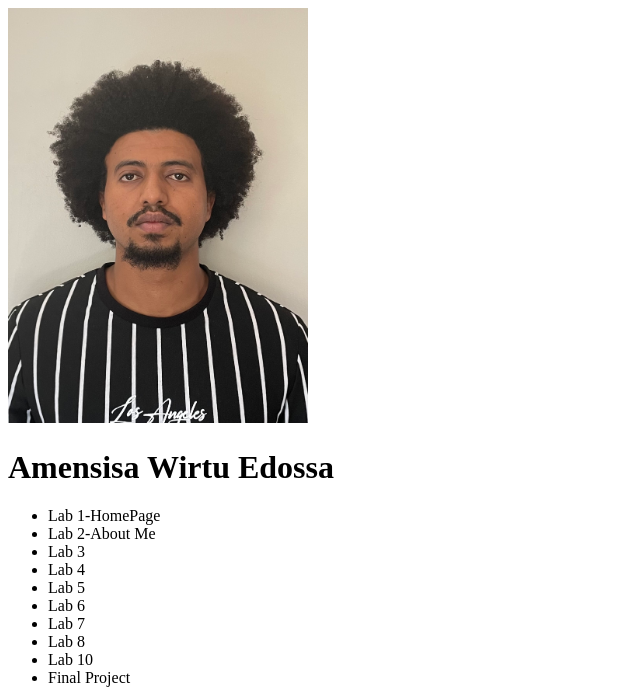
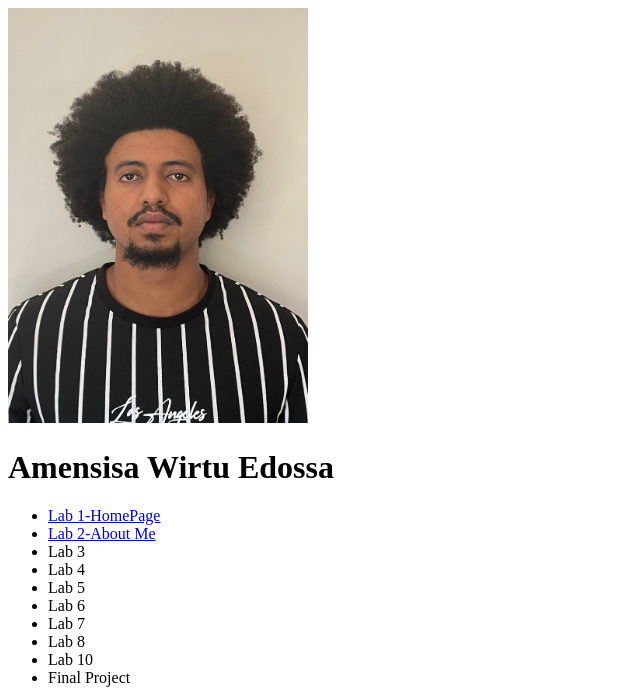
Before and after one commit to Amenu70/Amenu70, a plain HTML site: page index.html in a window 1280 px wide. Shown: the top 689 px of the page, without its empty margins (0-640 px from the left). Drawn offline with Linux system fonts and the light colour scheme.

Commit message:
Upadet the link for Lab1

```diff
--- a/index.html
+++ b/index.html
@@ -13,9 +13,11 @@
         <h1> Amensisa Wirtu Edossa</h1>
     </header>
     <main>
+
         <ul>
-            <li>Lab 1-HomePage</li>
-            <li>Lab 2-About Me</li>
+
+            <li><a href="index.html">Lab 1-HomePage</a></li>
+            <li><a href="index.html">Lab 2-About Me</a></li>
             <li>Lab 3</li>
             <li>Lab 4</li>
             <li>Lab 5</li>
```
